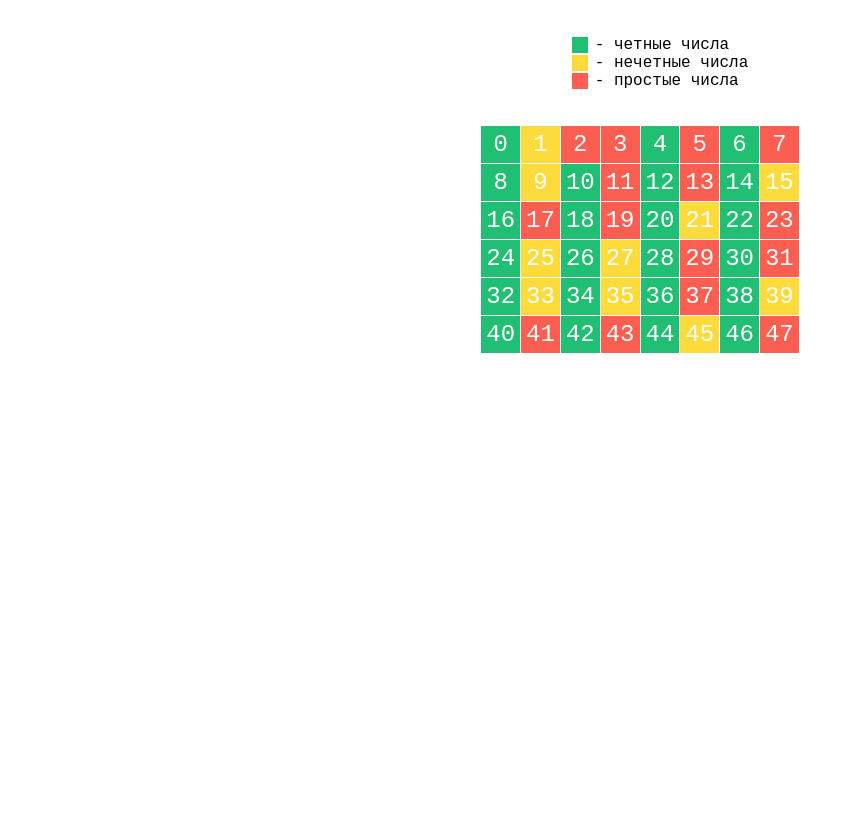
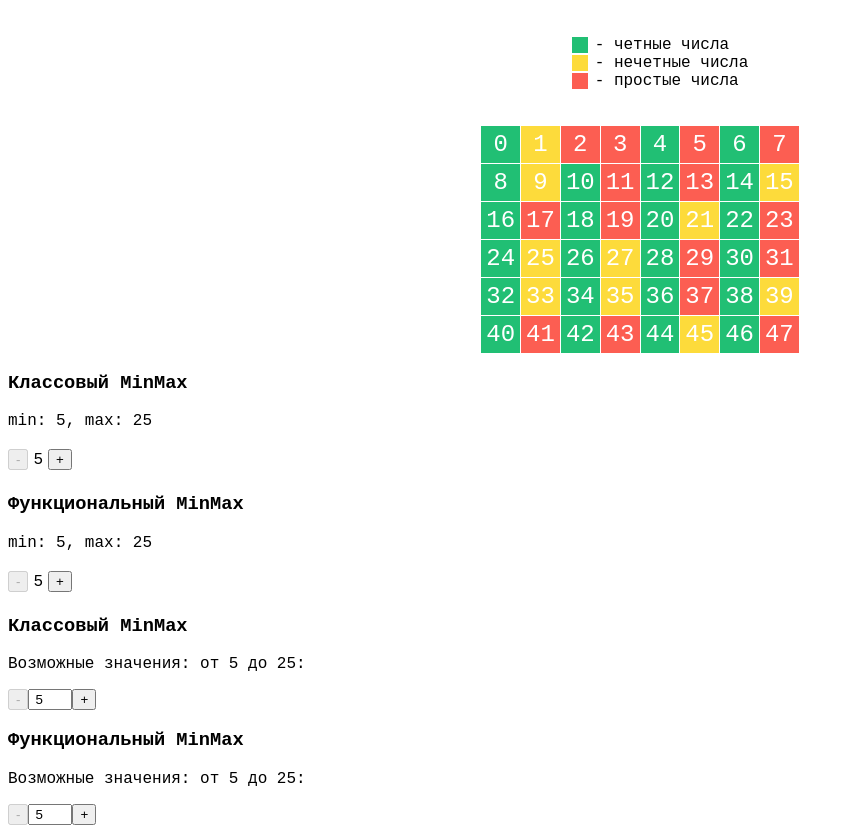
Before and after one commit to EvgeniaLeleo/sky-react, a React (Create React App) app: page / in a window 1280 px wide. Shown: the whole page, without its empty margins (0-854 px from the left). Before the commit the page ends 800 px from the top, so only its background shows below. Built offline with nearby package versions, Linux system fonts and the light colour scheme.

Commit message:
feat: add MinMax and apply propTypes

```diff
--- a/src/App.js
+++ b/src/App.js
@@ -1,14 +1,28 @@
 import './App.css'
-import NumbersTable from './NumbersTable'
-import Legend from './Legend'
+import NumbersTable from './components/NumbersTable'
+import Legend from './components/Legend'
+import MinMax from './MinMax'
+import MinMaxFn from './MinMaxFn'
+import MiniMaxInput from './MiniMaxInput'
+import MiniMaxInputFn from './MiniMaxInputFn'
 
 const num = 48
+const min = 5
+const max = 25
 
 function App() {
   return (
     <div>
       <Legend />
       <NumbersTable n={num} />
+
+      <MinMax min={min} max={max} />
+      <p />
+      <MinMaxFn min={min} max={max} />
+      <p />
+      <MiniMaxInput min={min} max={max} />
+      <p />
+      <MiniMaxInputFn min={min} max={max} />
     </div>
   )
 }
--- /dev/null
+++ b/src/MinMax.js
@@ -0,0 +1,56 @@
+import React from 'react'
+import PropTypes from 'prop-types'
+
+const style = { display: 'inline-block', padding: '5px' }
+
+class MinMax extends React.Component {
+  constructor(props) {
+    super(props)
+    this.state = { curCount: props.min }
+  }
+
+  increment = () => {
+    if (this.state.curCount === this.props.max) return
+
+    this.setState((prevState) => ({ curCount: prevState.curCount + 1 }))
+  }
+
+  decrement = () => {
+    if (this.state.curCount === this.props.min) return
+
+    this.setState((prevState) => ({ curCount: prevState.curCount - 1 }))
+  }
+
+  render() {
+    return (
+      <div>
+        <h3>Классовый MinMax</h3>
+        <p>
+          min: {this.props.min}, max: {this.props.max}
+        </p>
+        <button
+          type="button"
+          disabled={Number(this.state.curCount) <= this.props.min}
+          onClick={this.decrement}
+        >
+          -
+        </button>
+        <span style={style}>{this.state.curCount}</span>
+        <button
+          type="button"
+          disabled={Number(this.state.curCount) >= this.props.max}
+          onClick={this.increment}
+        >
+          +
+        </button>
+      </div>
+    )
+  }
+}
+
+MinMax.propTypes = {
+  min: PropTypes.number.isRequired,
+  max: PropTypes.number.isRequired,
+}
+
+export default MinMax
--- /dev/null
+++ b/src/MinMaxFn.js
@@ -0,0 +1,49 @@
+import { useState } from 'react'
+import PropTypes from 'prop-types'
+
+const style = { display: 'inline-block', padding: '5px' }
+
+function MinMaxFn({ min, max }) {
+  const [curCount, setCurCount] = useState(min)
+
+  const increment = () => {
+    if (curCount === max) return
+    setCurCount(curCount + 1)
+  }
+
+  const decrement = () => {
+    if (curCount === min) return
+    setCurCount(curCount - 1)
+  }
+
+  return (
+    <div>
+      <h3>Функциональный MinMax</h3>
+      <p>
+        min: {min}, max: {max}
+      </p>
+      <button
+        type="button"
+        disabled={Number(curCount) <= min}
+        onClick={decrement}
+      >
+        -
+      </button>
+      <span style={style}>{curCount}</span>
+      <button
+        type="button"
+        disabled={Number(curCount) >= max}
+        onClick={increment}
+      >
+        +
+      </button>
+    </div>
+  )
+}
+
+MinMaxFn.propTypes = {
+  min: PropTypes.number.isRequired,
+  max: PropTypes.number.isRequired,
+}
+
+export default MinMaxFn
--- /dev/null
+++ b/src/MiniMaxInput.js
@@ -0,0 +1,80 @@
+import React from 'react'
+import PropTypes from 'prop-types'
+
+const style = { display: 'inline-block', padding: '1px 5px', width: '30px' }
+
+class MiniMaxInput extends React.Component {
+  constructor(props) {
+    super(props)
+    this.state = { curCount: props.min }
+  }
+
+  onChange = (e) => {
+    const num = parseInt(e.target.value, 10)
+    const curValue = Number.isNaN(num) ? this.props.min : num
+
+    if (Number(curValue) > this.props.max) return
+
+    this.setState(() => ({ curCount: Number(curValue) }))
+  }
+
+  onBlur = (e) => {
+    if (Number(e.target.value) < this.props.min) {
+      this.setState(() => ({ curCount: this.props.min }))
+    }
+  }
+
+  increment = () => {
+    if (this.state.curCount >= this.props.max) return
+
+    this.setState((prevState) => ({
+      curCount: Number(prevState.curCount) + 1,
+    }))
+  }
+
+  decrement = () => {
+    if (this.state.curCount <= this.props.min) return
+
+    this.setState((prevState) => ({
+      curCount: Number(prevState.curCount) - 1,
+    }))
+  }
+
+  render() {
+    return (
+      <div>
+        <h3>Классовый MinMax</h3>
+        <p>
+          Возможные значения: от {this.props.min} до {this.props.max}:
+        </p>
+        <button
+          type="button"
+          disabled={Number(this.state.curCount) <= this.props.min}
+          onClick={this.decrement}
+        >
+          -
+        </button>
+        <input
+          style={style}
+          value={this.state.curCount}
+          onChange={this.onChange}
+          onBlur={this.onBlur}
+        />
+        <button
+          type="button"
+          disabled={Number(this.state.curCount) >= this.props.max}
+          onClick={this.increment}
+        >
+          +
+        </button>
+      </div>
+    )
+  }
+}
+
+MiniMaxInput.propTypes = {
+  min: PropTypes.number.isRequired,
+  max: PropTypes.number.isRequired,
+}
+
+export default MiniMaxInput
--- /dev/null
+++ b/src/MiniMaxInputFn.js
@@ -0,0 +1,71 @@
+import { useState } from 'react'
+import PropTypes from 'prop-types'
+
+const style = { display: 'inline-block', padding: '1px 5px', width: '30px' }
+
+function MiniMaxInputFn({ min, max }) {
+  const [curCount, setCurCount] = useState(min)
+
+  const onChange = (e) => {
+    const num = parseInt(e.target.value, 10)
+    const curValue = Number.isNaN(num) ? min : num
+
+    if (Number(curValue) > max) return
+
+    setCurCount(Number(curValue))
+  }
+
+  const onBlur = (e) => {
+    if (Number(e.target.value) < min) {
+      setCurCount(min)
+    }
+  }
+
+  const increment = () => {
+    if (curCount >= max) return
+
+    setCurCount(Number(curCount) + 1)
+  }
+
+  const decrement = () => {
+    if (curCount <= min) return
+
+    setCurCount(Number(curCount) - 1)
+  }
+
+  return (
+    <div>
+      <h3>Функциональный MinMax</h3>
+      <p>
+        Возможные значения: от {min} до {max}:
+      </p>
+      <button
+        type="button"
+        disabled={Number(curCount) <= min}
+        onClick={decrement}
+      >
+        -
+      </button>
+      <input
+        style={style}
+        value={curCount}
+        onChange={onChange}
+        onBlur={onBlur}
+      />
+      <button
+        type="button"
+        disabled={Number(curCount) >= max}
+        onClick={increment}
+      >
+        +
+      </button>
+    </div>
+  )
+}
+
+MiniMaxInputFn.propTypes = {
+  min: PropTypes.number.isRequired,
+  max: PropTypes.number.isRequired,
+}
+
+export default MiniMaxInputFn
```
Also changed, not shown: src/components/Legend.js (renamed from src/Legend.js), src/components/NumbersTable.js (renamed from src/NumbersTable.js), src/components/utils.js (renamed from src/utils.js).
